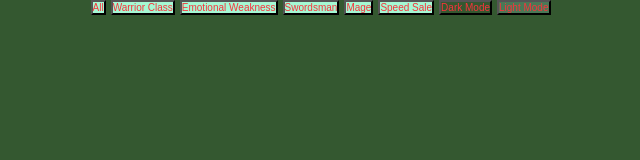
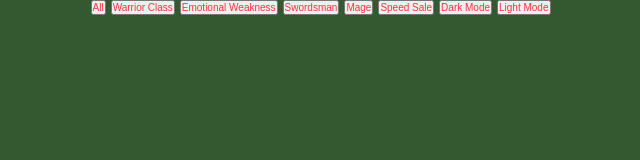
Before and after one commit to staten-island-tech/vite-project-bensonc27, a website built with Vite: page Store/index.html in a window 1280 px wide. Shown: the whole page, without its empty margins (322-962 px from the left). Built offline with nearby package versions, Linux system fonts and the light colour scheme; a web font is replaced by a local one.

Commit message:
Update style.css

```diff
--- a/Store/CSS/style.css
+++ b/Store/CSS/style.css
@@ -65,14 +65,5 @@ p{
 
 button{
 margin-left: 5px;
-background-color: var(--border);
 color:var(--buttons);
 }
-
-.Dark{
-  background-color: var(--background);
-}
-
-.Light{
-  background-color: var(--cardback);
-}
```
